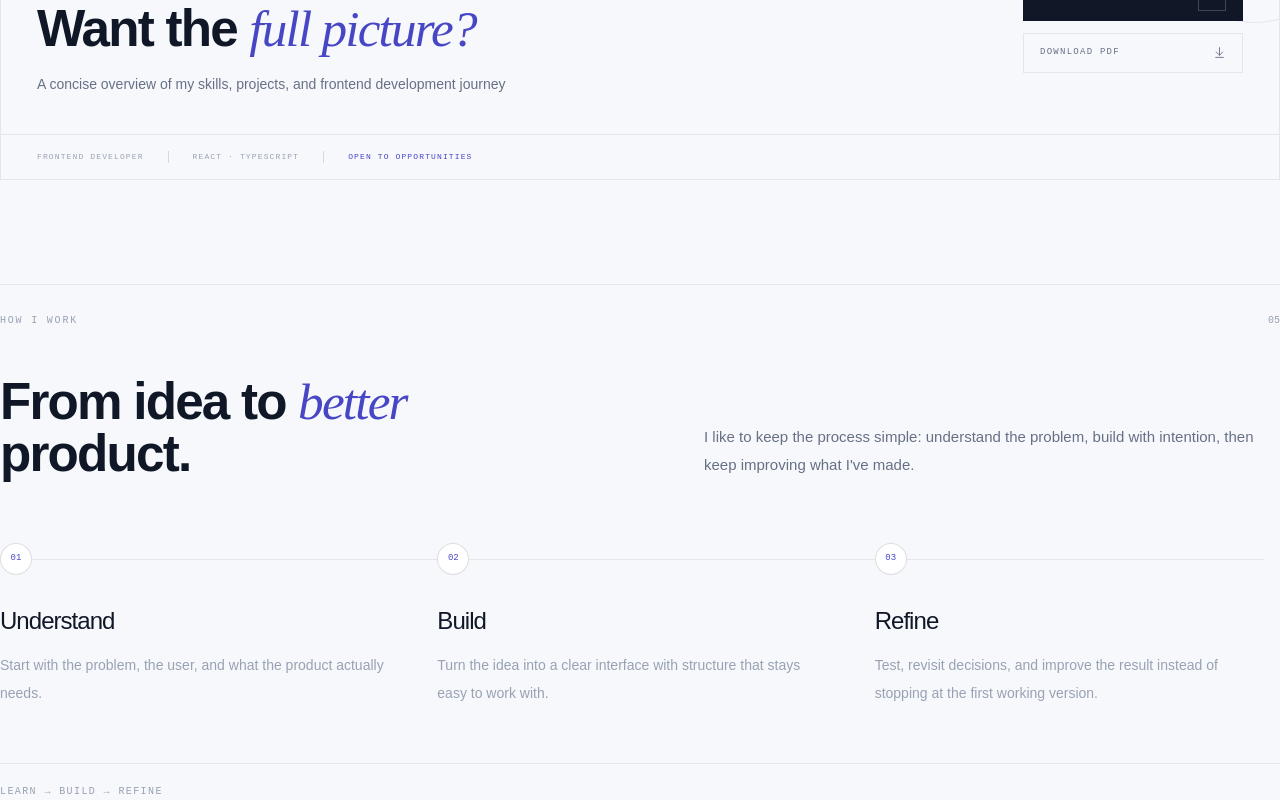
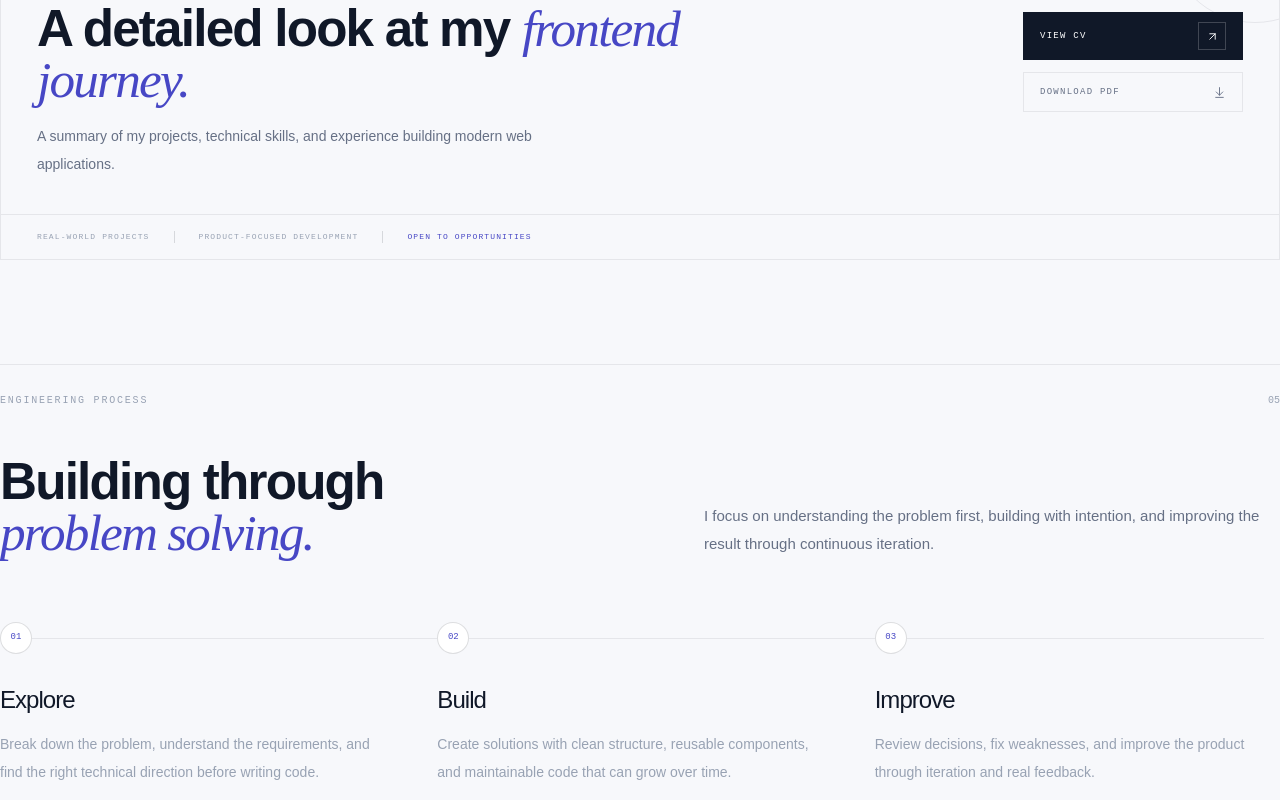
Before and after one commit to Ali-jalili/Personal-Portfolio, a React (Vite) app: page / in a window 1280 px wide. Shown: the part 3500-4300 px from the top of the page. Built offline with nearby package versions, Linux system fonts and the light colour scheme.

Commit message:
refactor: refine copy in process and resume sections
- Updated step titles and descriptions in HowIWork
- Improved section headings and process statements
- Clarified resume section copy and metadata tags
- Formatted JSX attributes for better readability

```diff
--- a/src/features/HowIWork/HowIWork.tsx
+++ b/src/features/HowIWork/HowIWork.tsx
@@ -7,21 +7,21 @@ const ease = [0.22, 1, 0.36, 1] as const;
 const steps = [
   {
     number: "01",
-    title: "Understand",
+    title: "Explore",
     description:
-      "Start with the problem, the user, and what the product actually needs.",
+      "Break down the problem, understand the requirements, and find the right technical direction before writing code.",
   },
   {
     number: "02",
     title: "Build",
     description:
-      "Turn the idea into a clear interface with structure that stays easy to work with.",
+      "Create solutions with clean structure, reusable components, and maintainable code that can grow over time.",
   },
   {
     number: "03",
-    title: "Refine",
+    title: "Improve",
     description:
-      "Test, revisit decisions, and improve the result instead of stopping at the first working version.",
+      "Review decisions, fix weaknesses, and improve the product through iteration and real feedback.",
   },
 ];
 
@@ -37,34 +37,73 @@ function HowIWork() {
         >
           {/* Header */}
           <div className="flex items-center justify-between border-t border-[var(--line)] pt-7">
-            <span className="font-mono text-[10px] uppercase tracking-[0.18em] text-[var(--ink-faint)]">
-              How I Work
+            <span
+              className="
+                font-mono
+                text-[10px]
+                uppercase
+                tracking-[0.18em]
+                text-[var(--ink-faint)]
+              "
+            >
+              Engineering Process
             </span>
 
-            <span className="font-mono text-[10px] text-[var(--ink-faint)]">
+            <span
+              className="
+                font-mono
+                text-[10px]
+                text-[var(--ink-faint)]
+              "
+            >
               05
             </span>
           </div>
 
           {/* Intro */}
-          <div className="mt-12 grid gap-8 lg:grid-cols-[0.8fr_1.2fr] lg:items-end">
-            <h2 className="text-heading text-[var(--ink)]">
-              From idea to{" "}
-              <span className="serif-italic text-[var(--accent-strong)]">
-                better
-              </span>{" "}
-              product.
+          <div
+            className="
+              mt-12
+              grid
+              gap-8
+              lg:grid-cols-[0.8fr_1.2fr]
+              lg:items-end
+            "
+          >
+            <h2
+              className="
+                text-heading
+                text-[var(--ink)]
+              "
+            >
+              Building through{" "}
+              <span
+                className="
+                  serif-italic
+                  text-[var(--accent-strong)]
+                "
+              >
+                problem solving.
+              </span>
             </h2>
 
-            <p className="max-w-xl text-[15px] leading-7 text-[var(--ink-muted)] lg:justify-self-end">
-              I like to keep the process simple: understand the problem, build
-              with intention, then keep improving what I&apos;ve made.
+            <p
+              className="
+                max-w-xl
+                text-[15px]
+                leading-7
+                text-[var(--ink-muted)]
+                lg:justify-self-end
+              "
+            >
+              I focus on understanding the problem first, building with
+              intention, and improving the result through continuous iteration.
             </p>
           </div>
 
           {/* Process */}
           <div className="relative mt-16">
-            {/* Desktop connecting line */}
+            {/* Desktop Line */}
             <div
               aria-hidden="true"
               className="
@@ -80,13 +119,29 @@ function HowIWork() {
               "
             />
 
-            <div className="grid gap-10 md:grid-cols-3 md:gap-8">
+            <div
+              className="
+                grid
+                gap-10
+                md:grid-cols-3
+                md:gap-8
+              "
+            >
               {steps.map((step, index) => (
                 <motion.article
                   key={step.number}
-                  initial={{ opacity: 0, y: 20 }}
-                  whileInView={{ opacity: 1, y: 0 }}
-                  viewport={{ once: true, amount: 0.35 }}
+                  initial={{
+                    opacity: 0,
+                    y: 20,
+                  }}
+                  whileInView={{
+                    opacity: 1,
+                    y: 0,
+                  }}
+                  viewport={{
+                    once: true,
+                    amount: 0.35,
+                  }}
                   transition={{
                     duration: 0.7,
                     delay: index * 0.12,
@@ -94,8 +149,16 @@ function HowIWork() {
                   }}
                   className="group relative min-w-0"
                 >
-                  {/* Step marker */}
-                  <div className="relative z-10 flex items-center gap-3">
+                  {/* Marker */}
+                  <div
+                    className="
+                      relative
+                      z-10
+                      flex
+                      items-center
+                      gap-3
+                    "
+                  >
                     <span
                       className="
                         grid
@@ -119,7 +182,6 @@ function HowIWork() {
                       {step.number}
                     </span>
 
-                    {/* Mobile connector */}
                     {index < steps.length - 1 && (
                       <span
                         aria-hidden="true"
@@ -150,7 +212,14 @@ function HowIWork() {
                       {step.title}
                     </h3>
 
-                    <p className="mt-3 text-[14px] leading-7 text-[var(--ink-faint)]">
+                    <p
+                      className="
+                        mt-3
+                        text-[14px]
+                        leading-7
+                        text-[var(--ink-faint)]
+                      "
+                    >
                       {step.description}
                     </p>
                   </div>
@@ -159,10 +228,18 @@ function HowIWork() {
             </div>
           </div>
 
-          {/* Bottom statement */}
+          {/* Bottom */}
           <div className="mt-14 border-t border-[var(--line)] pt-5">
-            <p className="font-mono text-[10px] uppercase tracking-[0.14em] text-[var(--ink-faint)]">
-              Learn → Build → Refine
+            <p
+              className="
+                font-mono
+                text-[10px]
+                uppercase
+                tracking-[0.14em]
+                text-[var(--ink-faint)]
+              "
+            >
+              Explore → Build → Improve
             </p>
           </div>
         </motion.div>
--- a/src/features/resume/Resume.tsx
+++ b/src/features/resume/Resume.tsx
@@ -1,6 +1,7 @@
 /** @format */
 
 import { motion } from "framer-motion";
+
 import { ArrowDownToLine, ArrowUpRight, FileText } from "lucide-react";
 
 const ease = [0.22, 1, 0.36, 1] as const;
@@ -29,39 +30,64 @@ function Resume() {
             </span>
           </div>
 
-          {/* Resume CTA */}
+          {/* Resume Card */}
           <div className="relative mt-7 overflow-hidden border border-[var(--line)]">
-            {/* Decorative accent */}
+            {/* Decoration */}
             <div
               aria-hidden="true"
               className="
-                pointer-events-none absolute
-                -right-16 -top-16
-                h-44 w-44
+                pointer-events-none
+                absolute
+                -right-16
+                -top-16
+                h-44
+                w-44
                 rounded-full
-                border border-[var(--line)]
+                border
+                border-[var(--line)]
               "
             />
 
             <div
               aria-hidden="true"
               className="
-                pointer-events-none absolute
-                -right-7 -top-7
-                h-28 w-28
+                pointer-events-none
+                absolute
+                -right-7
+                -top-7
+                h-28
+                w-28
                 rounded-full
-                border border-[var(--line)]
+                border
+                border-[var(--line)]
               "
             />
 
-            <div className="relative grid gap-8 p-6 sm:p-8 md:grid-cols-[1fr_220px] md:items-center md:p-9">
+            <div
+              className="
+                relative
+                grid
+                gap-8
+                p-6
+                sm:p-8
+                md:grid-cols-[1fr_220px]
+                md:items-center
+                md:p-9
+              "
+            >
               {/* Copy */}
               <div className="max-w-2xl">
                 <div className="mb-5 flex items-center gap-3">
                   <div
                     className="
-                      flex h-9 w-9 shrink-0 items-center justify-center
-                      border border-[var(--line)]
+                      flex
+                      h-9
+                      w-9
+                      shrink-0
+                      items-center
+                      justify-center
+                      border
+                      border-[var(--line)]
                       bg-[var(--surface)]
                     "
                   >
@@ -78,33 +104,47 @@ function Resume() {
                 </div>
 
                 <h2 className="text-heading text-[var(--ink)]">
-                  Want the{" "}
+                  A detailed look at my{" "}
                   <span className="serif-italic text-[var(--accent-strong)]">
-                    full picture?
+                    frontend journey.
                   </span>
                 </h2>
 
-                <p className="mt-4 max-w-xl text-[14px] leading-7 text-[var(--ink-muted)]">
-                  A concise overview of my skills, projects, and frontend
-                  development journey
+                <p
+                  className="
+                    mt-4
+                    max-w-xl
+                    text-[14px]
+                    leading-7
+                    text-[var(--ink-muted)]
+                  "
+                >
+                  A summary of my projects, technical skills, and experience
+                  building modern web applications.
                 </p>
               </div>
 
               {/* Actions */}
               <div className="relative flex flex-col gap-3">
-                {/* Primary */}
                 <a
                   href="/resume.pdf"
                   target="_blank"
                   rel="noopener noreferrer"
                   className="
-                    group relative flex min-h-12 items-center justify-between
+                    group
+                    relative
+                    flex
+                    min-h-12
+                    items-center
+                    justify-between
                     overflow-hidden
-                    border border-[var(--ink)]
+                    border
+                    border-[var(--ink)]
                     bg-[var(--ink)]
                     px-4
                     text-[var(--surface)]
-                    transition-all duration-300
+                    transition-all
+                    duration-300
                     hover:-translate-y-0.5
                   "
                 >
@@ -114,9 +154,17 @@ function Resume() {
 
                   <span
                     className="
-                      relative z-10 flex h-7 w-7 items-center justify-center
-                      border border-white/20
-                      transition-transform duration-300
+                      relative
+                      z-10
+                      flex
+                      h-7
+                      w-7
+                      items-center
+                      justify-center
+                      border
+                      border-white/20
+                      transition-transform
+                      duration-300
                       group-hover:translate-x-0.5
                       group-hover:-translate-y-0.5
                     "
@@ -127,25 +175,32 @@ function Resume() {
                   <span
                     aria-hidden="true"
                     className="
-                      absolute inset-0
+                      absolute
+                      inset-0
                       translate-y-full
                       bg-[var(--accent-strong)]
-                      transition-transform duration-300
+                      transition-transform
+                      duration-300
                       group-hover:translate-y-0
                     "
                   />
                 </a>
 
-                {/* Secondary */}
                 <a
                   href="/resume.pdf"
                   download
                   className="
-                    group flex min-h-10 items-center justify-between
-                    border border-[var(--line)]
+                    group
+                    flex
+                    min-h-10
+                    items-center
+                    justify-between
+                    border
+                    border-[var(--line)]
                     px-4
                     text-[var(--ink-muted)]
-                    transition-all duration-300
+                    transition-all
+                    duration-300
                     hover:border-[var(--line-strong)]
                     hover:text-[var(--ink)]
                   "
@@ -158,7 +213,8 @@ function Resume() {
                     size={13}
                     strokeWidth={1.7}
                     className="
-                      transition-transform duration-300
+                      transition-transform
+                      duration-300
                       group-hover:translate-y-0.5
                     "
                   />
@@ -166,10 +222,24 @@ function Resume() {
               </div>
             </div>
 
-            {/* Bottom info */}
-            <div className="flex flex-wrap items-center gap-x-6 gap-y-2 border-t border-[var(--line)] px-6 py-4 sm:px-8 md:px-9">
+            {/* Bottom Info */}
+            <div
+              className="
+                flex
+                flex-wrap
+                items-center
+                gap-x-6
+                gap-y-2
+                border-t
+                border-[var(--line)]
+                px-6
+                py-4
+                sm:px-8
+                md:px-9
+              "
+            >
               <span className="font-mono text-[8px] uppercase tracking-[0.14em] text-[var(--ink-faint)]">
-                Frontend Developer
+                Real-world Projects
               </span>
 
               <span
@@ -178,7 +248,7 @@ function Resume() {
               />
 
               <span className="font-mono text-[8px] uppercase tracking-[0.14em] text-[var(--ink-faint)]">
-                React · TypeScript
+                Product-focused Development
               </span>
 
               <span
```
